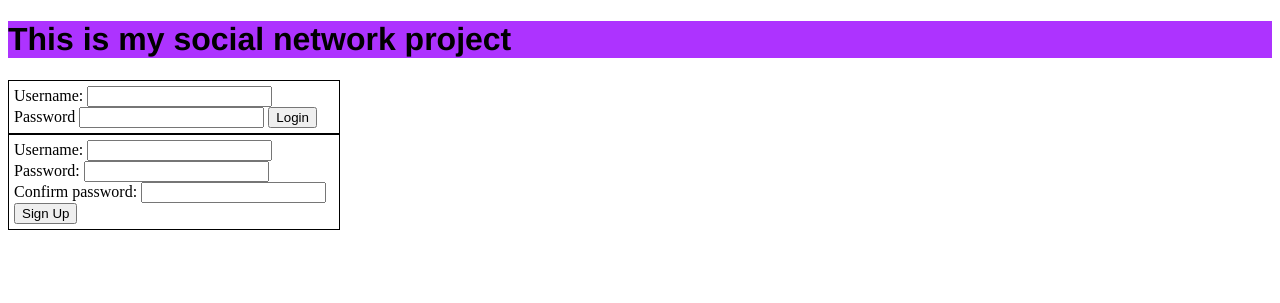
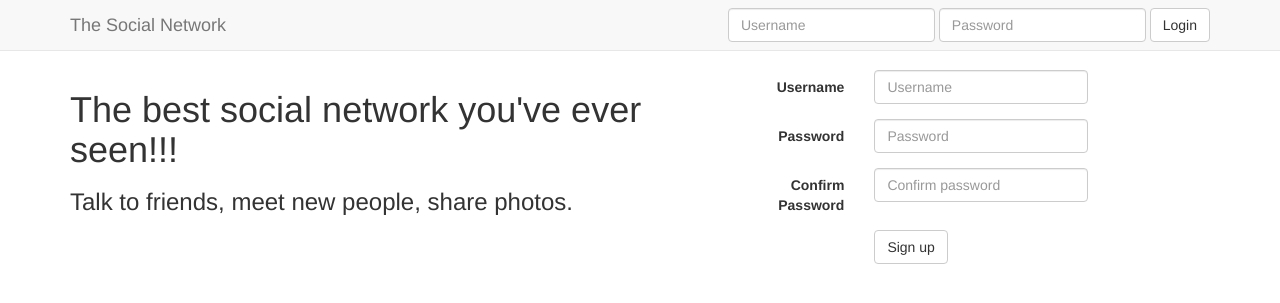
Before and after one commit to konsvasi/SocialNetwork, a PHP site: page / in a window 1280 px wide. Shown: the top 303 px of the page. Run offline with PHP 8.4, Linux system fonts and the light colour scheme.

Commit message:
Changed the style of the index page

```diff
--- a/index.html
+++ b/index.html
@@ -1,29 +1,73 @@
 <!DOCTYPE html>
-<html>
+<html lang="en">
 	<head>
+		<meta charset="utf-8">
+    	<meta http-equiv="X-UA-Compatible" content="IE=edge">
+    	<meta name="viewport" content="width=device-width, initial-scale=1">
 		<title>My social network project</title>
 		<link rel="stylesheet" type="text/css" href="stylesheet.css">
+
+		<!-- Bootstrap -->
+    	<link href="css/bootstrap.min.css" rel="stylesheet">
 	</head>
-		<body>
-			<h1>This is my social network project</h1>
+
+	<body>
+		<div class="navbar navbar-default navbar-fixed-top">
+			<div class="container">
+				<div class="navbar-header">
+					<a class="navbar-brand" href="index.html">The Social Network</a>
+				</div>
+			<center>
+				<form class="navbar-form navbar-right" role="form" method="post" action="checkLogin.php">
+				<div class="form-group">
+					<input type="text" class="form-control" name="Name" placeholder="Username">
+				</div>
+				<div class="form-group">
+					<input type="password" class="form-control" name="Password" maxlength="10" placeholder="Password">
+				</div>
+				<button type="submit" class="btn btn-default">Login</button>
+				</form>
+			</center>
+			</div>
+		</div>
 
 
-			<form method="post" action="checkLogin.php" >
-				Username: <input type="text" name="Name" /><br />
-				Password <input type="password" name="Password" maxlength="10" />
-				<input type="submit" value="Login"/>
-			</form>
+		<div class="container">
+			<div class="row">
+				<div class="col-sm-7">
+					<h1>The best social network you've ever seen!!!</h1>
+        			<h3>Talk to friends, meet new people, share photos.</h3>
+        		</div>
 
+        		<div class="col-sm-5">
+        			<form class="form-horizontal" role="form" method="post" action="signUp.php">
+        				<div class="form-group">
+        					<label for="Username" class="col-sm-3 control-label">Username</label>
+        					<div class="col-sm-6">
+        						<input type="text" class="form-control" name="Name" placeholder="Username">
+        					</div>
+        				</div>
+        				<div class="form-group">
+        					 <label for="Password" class="col-sm-3 control-label">Password</label>
+        					 <div class="col-sm-6">
+        					 	<input type="password" class="form-control" name="Password" maxlength="10" placeholder="Password">
+        					 </div>
+        				</div>
+        				<div class="form-group">
+        					 <label for="conPass" class="col-sm-3 control-label">Confirm Password</label>
+        					 <div class="col-sm-6">
+        					 	<input type="password" class="form-control" name="conPass" maxlength="10" placeholder="Confirm password">
+        					 </div>
+        				</div>
 
-			<form method="post" action="signUp.php" >
-				Username: <input type="text" name="Name" /><br />
-				Password: <input type="password" name ="Password" maxlength="10" /><br />
-				Confirm password: <input type="password" name="conPass" maxlength="10" /><br />
-				<input type="submit" value="Sign Up" />
-			</form>
-
-
-		</body>
-
-
+        				<div class="form-group">
+        					<div class="col-sm-offset-3 col-sm-10">
+        					<button type="submit" class="btn btn-default">Sign up</button>
+        					</div>
+        				</div>
+        			</form>
+				</div>
+			</div>
+		</div>
+	</body>
 </html>
--- a/stylesheet.css
+++ b/stylesheet.css
@@ -1,8 +1,4 @@
-h1 {
-	font-family: Helvetica;
-	background-color: #AD33FF;
 
-}
 
 /*Navigation bar styling
 ul {
@@ -33,52 +29,8 @@ a:hover, a:active {
 }
 */
 
-#nav {
-	width: 100%;
-	float: left;
-	margin: 0 0 1em 0;
-	padding: 0;
-	background-color: #AD33FF;
-	border-bottom: 1px solid #ccc;
-}
-
-#nav ul {
-	list-style: none;
-	width: 800px;
-	margin: 0 auto;
-	padding: 0;
-}
-
-#nav li {
-	float: left;
-}
-
-#nav li a {
-	display: block;
-	padding: 8px 15px;
-	text-decoration: none;
-	font-weight: bold;
-	font-family: Helvetica;
-	color: #FFFFFF;
-	/*border-right: 1px solid #ccc;*/
-}
-
-#nav li a:hover {
-	color: #000000;
-	background-color: #7D25B8;
-}
-
-
-#userName {
-	font-family: Helvetica;
-	position: relative;
-	left:30px;
-}
-
-form {
-  border : 1px solid #000;
-  padding : 5px;
-  width: 20em;
+body {
+	padding-top: 70px;
 }
 
 #profilePic {
```
